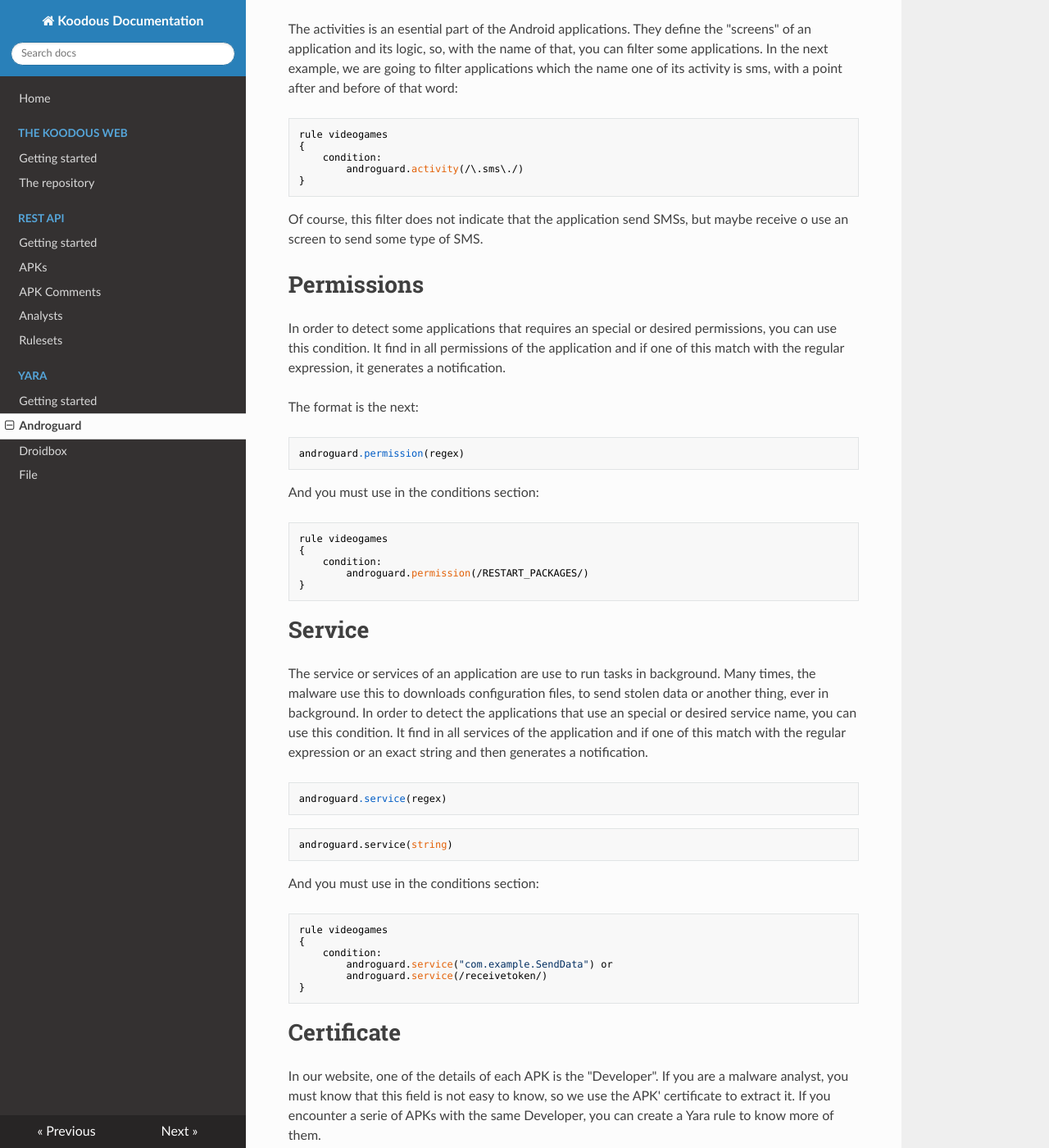
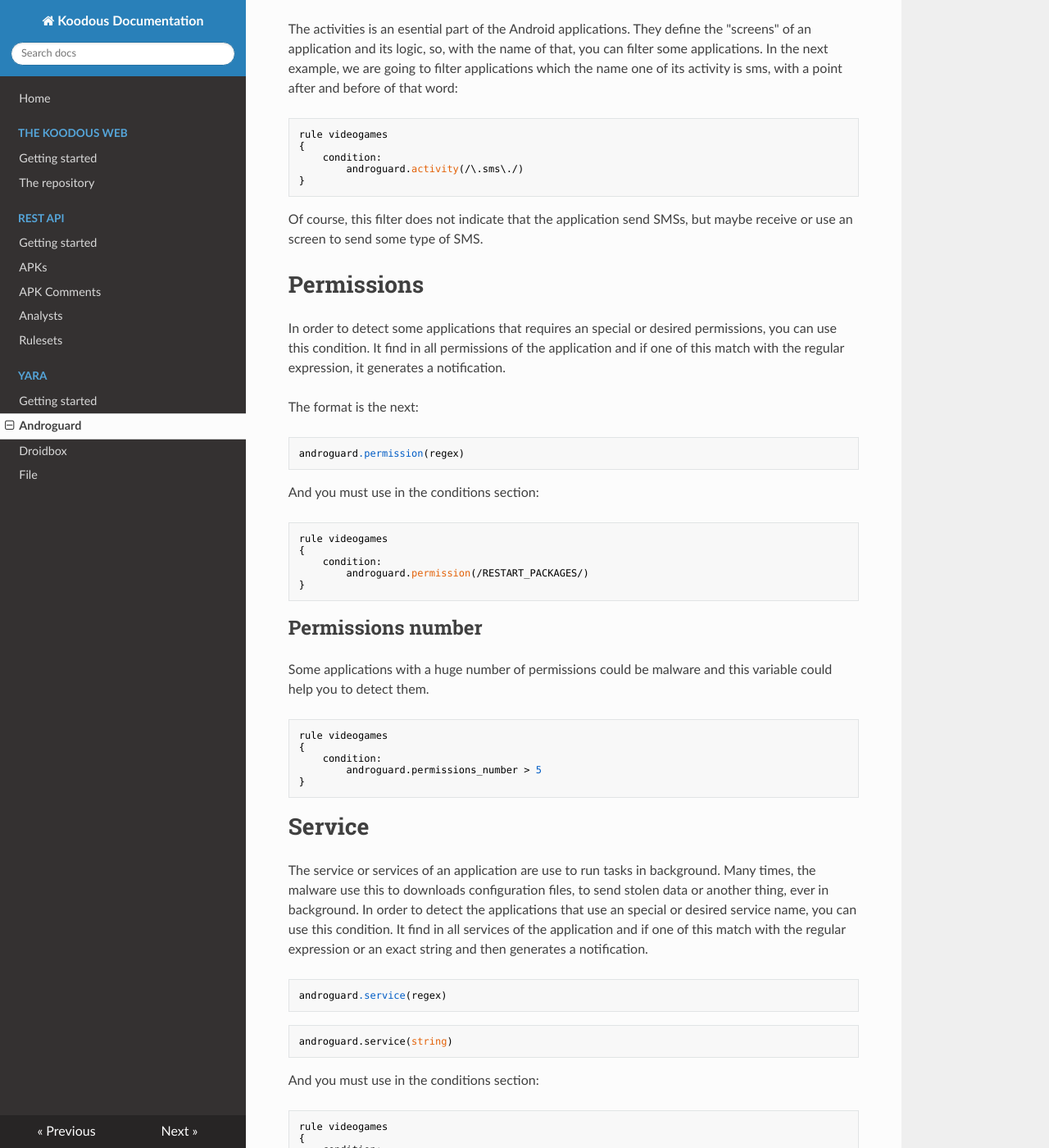
Before and after one commit to Koodous/docs.koodous.com, an MkDocs documentation site: the page built from docs/yara/androguard.md, in a window 1280 px wide and 1400 px high, scrolled down 1335 px. Shown: the whole window at 82% size. Built offline with MkDocs 1.6.1, drawn with Linux system fonts in a browser that asks for light colours; nearby versions of some CDN libraries; old or Windows-style settings are respelled for this version of MkDocs.

Commit message:
Add information about permissions number

````diff
--- a/docs/yara/androguard.md
+++ b/docs/yara/androguard.md
@@ -66,7 +66,7 @@ rule videogames
 }
 ```
 
-Of course, this filter does not indicate that the application send SMSs, but maybe receive o use an screen to send some type of SMS.
+Of course, this filter does not indicate that the application send SMSs, but maybe receive or use an screen to send some type of SMS.
 
 # Permissions
 
@@ -84,6 +84,17 @@ rule videogames
 {
 	condition:
 		androguard.permission(/RESTART_PACKAGES/)
+}
+```
+
+## Permissions number
+Some applications with a huge number of permissions could be malware and this variable could help you to detect them.
+
+```
+rule videogames
+{
+	condition:
+		androguard.permissions_number > 5
 }
 ```
 
````
